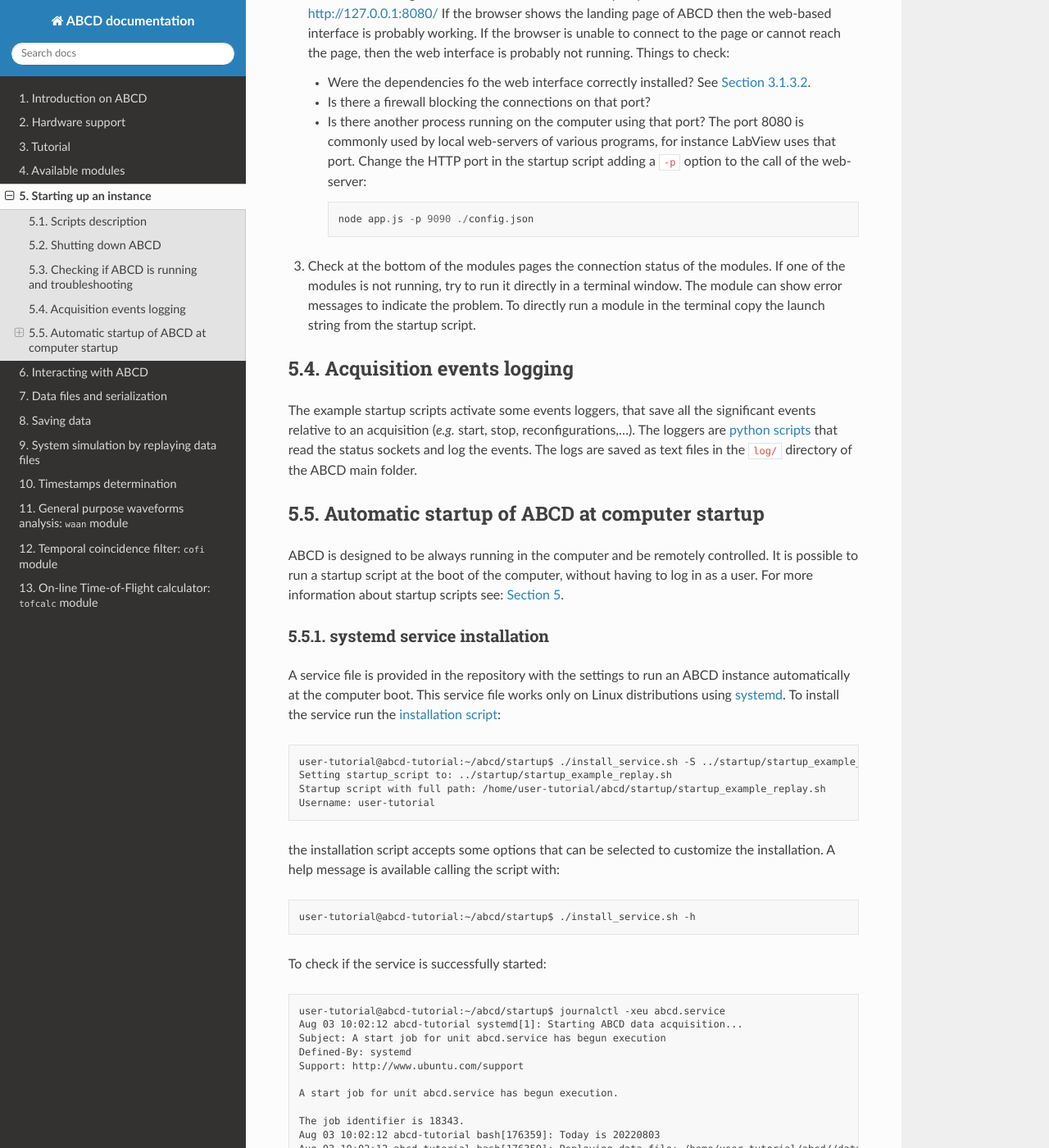
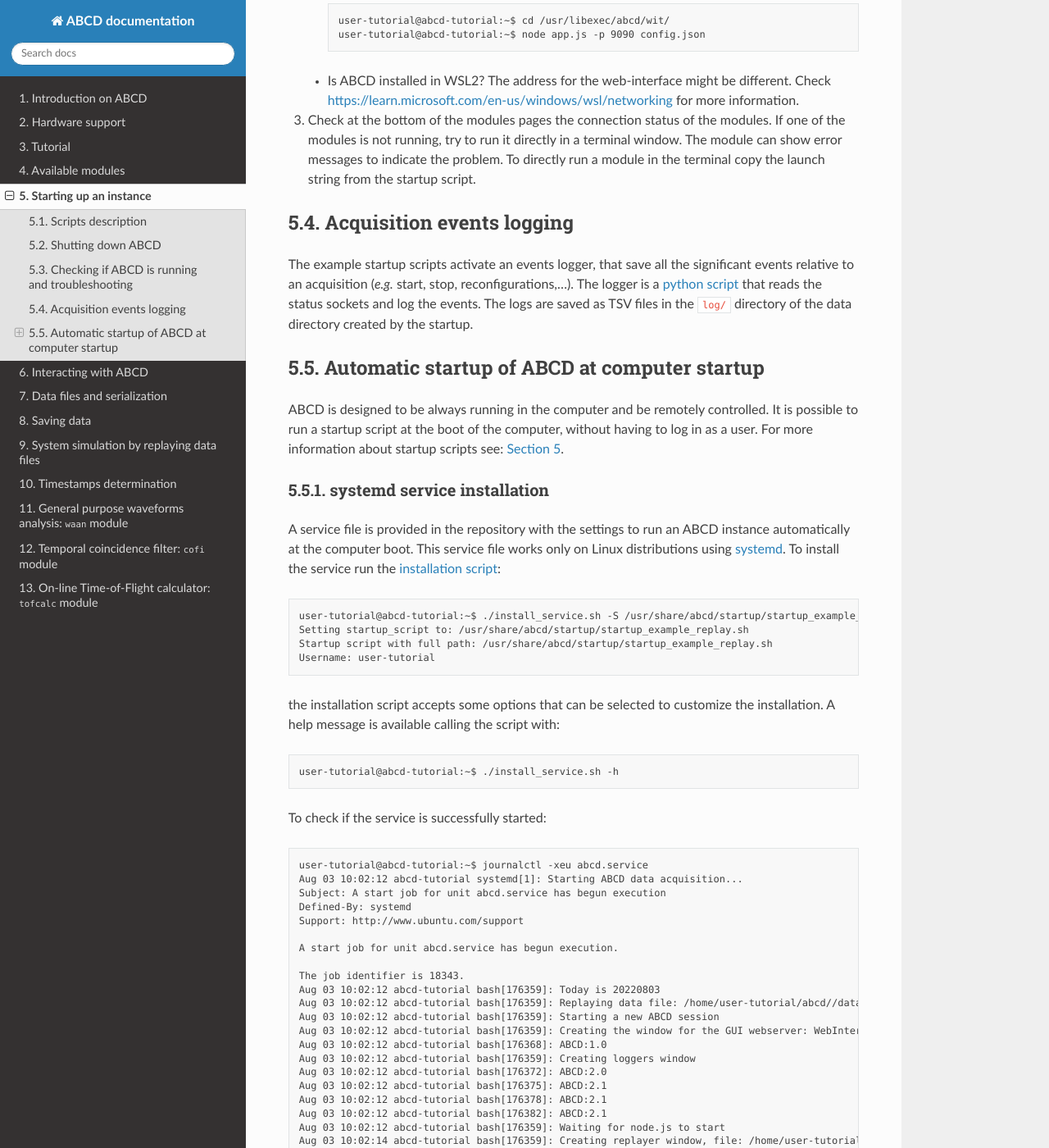
Before and after one commit to cl-fontana/abcd-docs, a Sphinx documentation site: the page built from docs/source/startup.rst, in a window 1280 px wide and 1400 px high, scrolled down 1702 px. Shown: the whole window at 82% size. Built offline with Sphinx 7.4.7 and the Read the Docs theme 3.1.0, drawn with Linux system fonts in a browser that asks for light colours; some of the changed text lies outside the part shown.

Commit message:
Updated accoring to the new installation approach

```diff
--- a/docs/source/startup.rst
+++ b/docs/source/startup.rst
@@ -4,40 +4,37 @@
 Starting up an instance
 =======================
 
-The `startup directory <https://github.com/ec-jrc/abcd/tree/main/startup>`_ contains some example scripts for starting up an ABCD instance.
+The startup directory ``/usr/share/abcd/startup/`` contains some example scripts for starting up an ABCD instance.
 It is also possible to run an ABCD instance at the startup of the computer (see: :numref:`sec-service`).
-New users are suggested to start with `startup_example_replay.sh <https://github.com/ec-jrc/abcd/blob/main/startup/startup_example_replay.sh>`_, so they can see a working system with the example data.
-
-.. warning::
-    All the scripts require to know where ABCD is installed.
-    Modify, in the scripts, the variable ``$ABCD_FOLDER`` accordingly, or define it as an environment variable in the shell.
+New users are suggested to start to look at ``startup_example_hardware.sh``, so they can see a simple startup for some digitizer.
+The startup ``startup_example_replay.sh`` is somewhat more complex, as it used to replay some data files (see: :numref:`ch-first-replay`).
 
 .. note::
     ABCD is meant to run in the background: once started with a startup script nothing will appear on the screen.
     The user interface is web-based and thus the user should use a web-browser to connect to the address: http://127.0.0.1:8080
     The default port for the web-interface is 8080, but it can be changed in the configuration.
+    If ABCD is running inside the `Windows Subsystem for Linux 2 (WSL2) <https://en.wikipedia.org/wiki/Windows_Subsystem_for_Linux>`_ then the address for the web-interface might be different.
+    Check https://learn.microsoft.com/en-us/windows/wsl/networking for more information.
 
 .. _sec-startup-description:
 
 Scripts description
 -------------------
 
-* `startup_example_replay.sh <https://github.com/ec-jrc/abcd/blob/main/startup/startup_example_replay.sh>`_ shows a standard startup for a replay of previously acquired data.
-  The script uses the example data in the `data/ folder <https://github.com/ec-jrc/abcd/tree/main/data>`_.
+* ``startup_example_replay.sh`` shows a standard startup for a replay of previously acquired data.
+  The script uses the example data in the ``/usr/share/abcd/data/`` directory.
   ``waan`` is used to process the waveforms. Optionally, the script may accept a data file as argument::
 
-    user-tutorial@abcd-tutorial:~/abcd/startup$ ./startup_example_replay.sh ~/abcd/data/example_data_DT5730_Ch2_LaBr3_Ch4_LYSO_Ch6_YAP_raw.adr.bz2
+    user-tutorial@abcd-tutorial:~$ /usr/share/abcd/startup/startup_example_replay.sh /usr/share/abcd/data/example_data_DT5730_Ch2_LaBr3_Ch4_LYSO_Ch6_YAP_raw.adr.bz2
 
-* `startup_example.sh <https://github.com/ec-jrc/abcd/blob/main/startup/startup_example.sh>`_ shows a standard startup for a digitizer that processes waveforms on board.
-* `startup_example_AD2.sh <https://github.com/ec-jrc/abcd/blob/main/startup/startup_example_AD2.sh>`_ shows a standard startup for a digitizer that can only acquire waveforms (*i.e.* no processing is done by the digitizer). ``waan`` then processes the waveforms on the computer, obtaining the energy information. Finally, ``dasa`` can save the processed datastream.
-* `startup_example_waan.sh <https://github.com/ec-jrc/abcd/blob/main/startup/startup_example_waan.sh>`_ shows a standard startup for a digitizer that can only acquire waveforms. ``waan`` then processes the waveforms on the computer, obtaining the energy information. On the other hand, ``dasa`` is attached to the original datastream and will only save waveforms.
-* `C-BORD_startup.sh <https://github.com/ec-jrc/abcd/blob/main/startup/C-BORD_startup.sh>`_ shows a rather complex startup with two digitizers being acquired in parallel.
-* `stop_ABCD.sh <https://github.com/ec-jrc/abcd/blob/main/startup/stop_ABCD.sh>`_ is a script to stop a running instance of ABCD.
+* ``startup_example_CAEN.sh`` shows a startup for a digitizer that processes waveforms on board.
+* ``startup_example_hardware.sh`` shows a startup for a digitizer that can only acquire waveforms (*i.e.* no processing is done by the digitizer). ``waan`` then processes the waveforms on the computer, obtaining the energy information.
+* ``stop_ABCD.sh`` is a script to stop a running instance of ABCD.
 
 Shutting down ABCD
 ------------------
 
-Use the script: `stop_ABCD.sh <https://github.com/ec-jrc/abcd/blob/main/startup/stop_ABCD.sh>`_.
+Use the script: ``stop_ABCD.sh``.
 
 .. _sec-check-running:
 
@@ -49,29 +46,32 @@
 
 #. tmux hosts the ABCD instance while it is running in the background. Check if there is a tmux instance running in the background::
 
-        user-tutorial@abcd-tutorial:~/abcd$ tmux ls
+        user-tutorial@abcd-tutorial:~$ tmux ls
         ABCD: 9 windows (created Tue Aug  2 16:47:07 2022)
 
    It should show an instance called ABCD with **several** windows open. If there is only one window open or it shows::
 
-        user-tutorial@abcd-tutorial:~/abcd$ tmux ls
+        user-tutorial@abcd-tutorial:~$ tmux ls
         no server running on /tmp/tmux-1000/default
 
    then the startup failed. Was ABCD correctly installed and compiled? See :numref:`installation` and :numref:`manual-installation-compilation`.
-   Was the ``$ABCD_FOLDER`` correctly set? See warning in :numref:`ch-startup`
 
 #. The default setting of the web-based interface is to open port 8080, thus connect to: http://127.0.0.1:8080/
    If the browser shows the landing page of ABCD then the web-based interface is probably working.
    If the browser is unable to connect to the page or cannot reach the page, then the web interface is probably not running.
    Things to check:
 
-   - Were the dependencies fo the web interface correctly installed? See :numref:`manual-installation-wit`.
    - Is there a firewall blocking the connections on that port?
    - Is there another process running on the computer using that port?
      The port 8080 is commonly used by local web-servers of various programs, for instance LabView uses that port.
      Change the HTTP port in the startup script adding a ``-p`` option to the call of the web-server::
 
-        node app.js -p 9090 ./config.json
+        user-tutorial@abcd-tutorial:~$ cd /usr/libexec/abcd/wit/
+        user-tutorial@abcd-tutorial:~$ node app.js -p 9090 config.json
+
+   - Is ABCD installed in WSL2?
+     The address for the web-interface might be different.
+     Check https://learn.microsoft.com/en-us/windows/wsl/networking for more information.
 
 #. Check at the bottom of the modules pages the connection status of the modules.
    If one of the modules is not running, try to run it directly in a terminal window. The module can show error messages to indicate the problem.
@@ -82,9 +82,9 @@
 Acquisition events logging
 --------------------------
 
-The example startup scripts activate some events loggers, that save all the significant events relative to an acquisition (*e.g.* start, stop, reconfigurations,...).
-The loggers are `python scripts <https://github.com/ec-jrc/abcd/blob/main/bin/read_events.py>`_ that read the status sockets and log the events.
-The logs are saved as text files in the ``log/`` directory of the ABCD main folder.
+The example startup scripts activate an events logger, that save all the significant events relative to an acquisition (*e.g.* start, stop, reconfigurations,...).
+The logger is a `python script <https://github.com/ec-jrc/abcd/blob/main/bin/log_status_events.py>`_ that reads the status sockets and log the events.
+The logs are saved as TSV files in the ``log/`` directory of the data directory created by the startup.
 
 .. _sec-service:
 
@@ -102,19 +102,19 @@
 This service file works only on Linux distributions using `systemd <https://systemd.io/>`_.
 To install the service run the `installation script <https://github.com/ec-jrc/abcd/blob/main/service/install_service.sh>`_::
 
-    user-tutorial@abcd-tutorial:~/abcd/startup$ ./install_service.sh -S ../startup/startup_example_replay.sh
-    Setting startup_script to: ../startup/startup_example_replay.sh
-    Startup script with full path: /home/user-tutorial/abcd/startup/startup_example_replay.sh
+    user-tutorial@abcd-tutorial:~$ ./install_service.sh -S /usr/share/abcd/startup/startup_example_replay.sh
+    Setting startup_script to: /usr/share/abcd/startup/startup_example_replay.sh
+    Startup script with full path: /usr/share/abcd/startup/startup_example_replay.sh
     Username: user-tutorial
 
 the installation script accepts some options that can be selected to customize the installation.
 A help message is available calling the script with::
 
-    user-tutorial@abcd-tutorial:~/abcd/startup$ ./install_service.sh -h
+    user-tutorial@abcd-tutorial:~$ ./install_service.sh -h
 
 To check if the service is successfully started::
 
-    user-tutorial@abcd-tutorial:~/abcd/startup$ journalctl -xeu abcd.service
+    user-tutorial@abcd-tutorial:~$ journalctl -xeu abcd.service
     Aug 03 10:02:12 abcd-tutorial systemd[1]: Starting ABCD data acquisition...
     Subject: A start job for unit abcd.service has begun execution
     Defined-By: systemd
@@ -138,7 +138,7 @@
     Aug 03 10:02:14 abcd-tutorial bash[176410]: ABCD:3.0
     Aug 03 10:02:14 abcd-tutorial bash[176359]: Creating WaAn window
     Aug 03 10:02:14 abcd-tutorial bash[176413]: ABCD:4.0
-    Aug 03 10:02:14 abcd-tutorial bash[176359]: Creating DaSa window, folder: /home/user-tutorial/abcd//data/
+    Aug 03 10:02:14 abcd-tutorial bash[176359]: Creating DaSa window, directory: /home/user-tutorial/abcd//data/
     Aug 03 10:02:14 abcd-tutorial bash[176416]: ABCD:5.0
     Aug 03 10:02:14 abcd-tutorial bash[176359]: Creating WaDi window
     Aug 03 10:02:14 abcd-tutorial bash[176419]: ABCD:6.0
```
